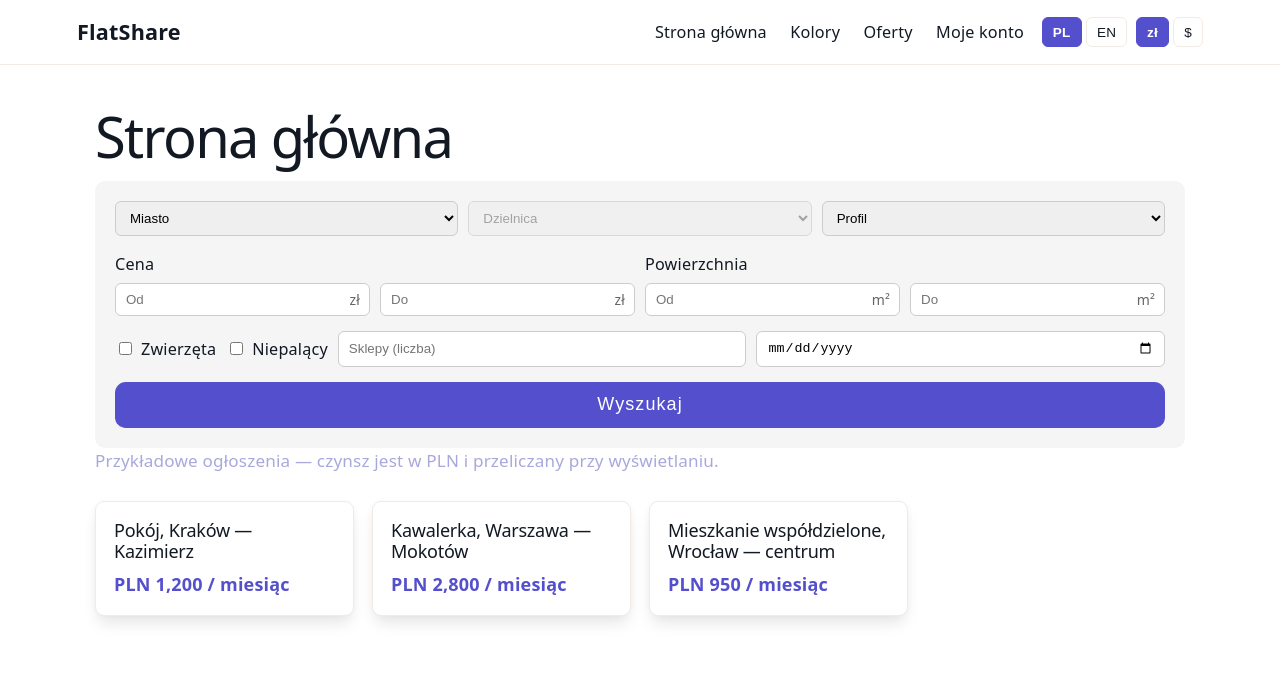
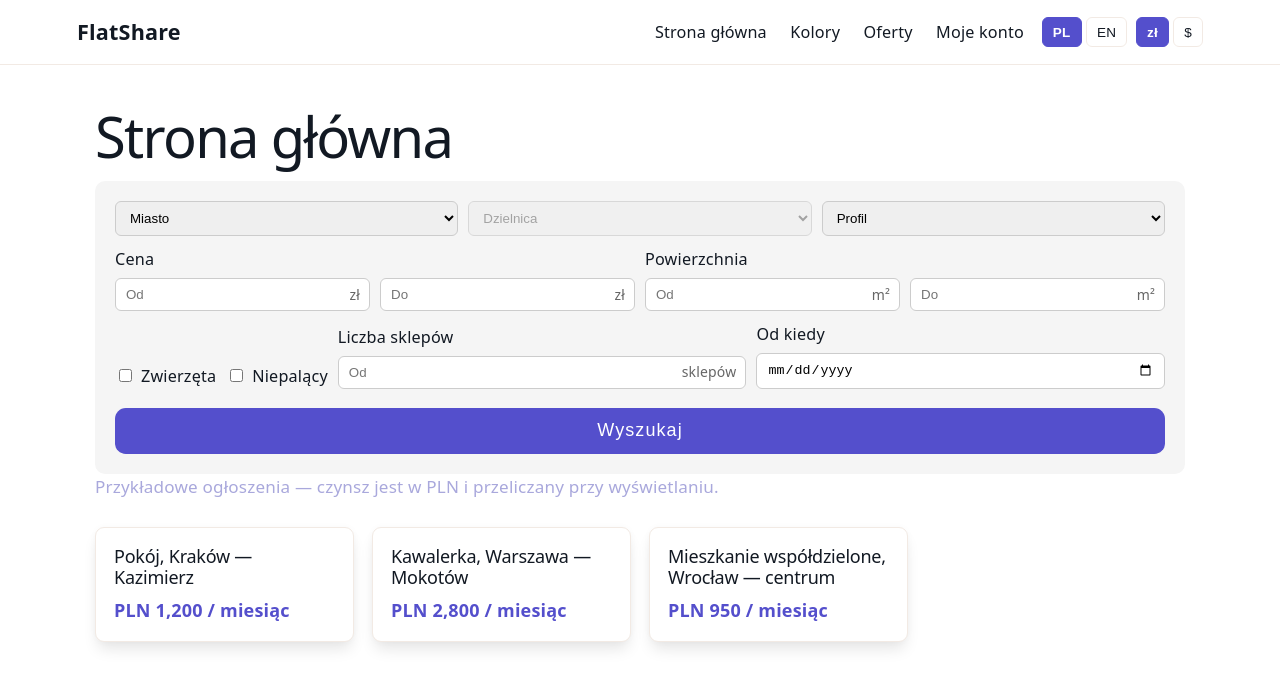
Before and after one commit to winderdoot/io2_flatshare, a React (Vite) app in the folder flatshare_frotend/: page / in a window 1280 px wide. Shown: the top 688 px of the page. Built offline with nearby package versions, Linux system fonts and the light colour scheme.

Commit message:
search filters: small adjustments

```diff
--- a/flatshare_frotend/src/components/SearchBar/SearchFilters.module.css
+++ b/flatshare_frotend/src/components/SearchBar/SearchFilters.module.css
@@ -4,11 +4,12 @@
     border-radius: 10px;
     display: flex;
     flex-direction: column;
-    gap: 15px;
+    gap: 10px;
 }
 
 .row {
     display: flex;
+    align-items: end;
     gap: 10px;
     flex-wrap: wrap;
 }
@@ -33,3 +34,7 @@
     align-items: center;
     gap: 6px;
 }
+
+.button {
+    margin-top: .5rem;
+}
--- a/flatshare_frotend/src/components/SearchBar/SearchFilters.tsx
+++ b/flatshare_frotend/src/components/SearchBar/SearchFilters.tsx
@@ -182,15 +182,21 @@ export default function SearchFilters() {
           Niepalący
         </label>
 
-        <input
-          type="number"
-          name="closeToShops"
-          placeholder="Sklepy (liczba)"
+        <div className={styles.col}>
+          <label>Liczba sklepów</label>
+          <FormattedNumberInput
             value={filters.closeToShops}
-          onChange={handleChange}
-          className={styles.input}
-        />
+            onChange={(val) =>
+              setFilters((prev) => ({ ...prev, closeToShops: val }))
+            }
+            placeholder="Od"
+            suffix="sklepów"
+          >
+          </FormattedNumberInput>
+        </div>
 
+        <div className={styles.col}>
+          <label>Od kiedy</label>
           <input
             type="date"
             name="startDate"
@@ -199,6 +205,7 @@ export default function SearchFilters() {
             className={styles.input}
           />
         </div>
+      </div>
 
       <button className={styles.button} onClick={handleSubmit}>
         Wyszukaj
```
Lines whose indentation alone changed are shown as unchanged.
